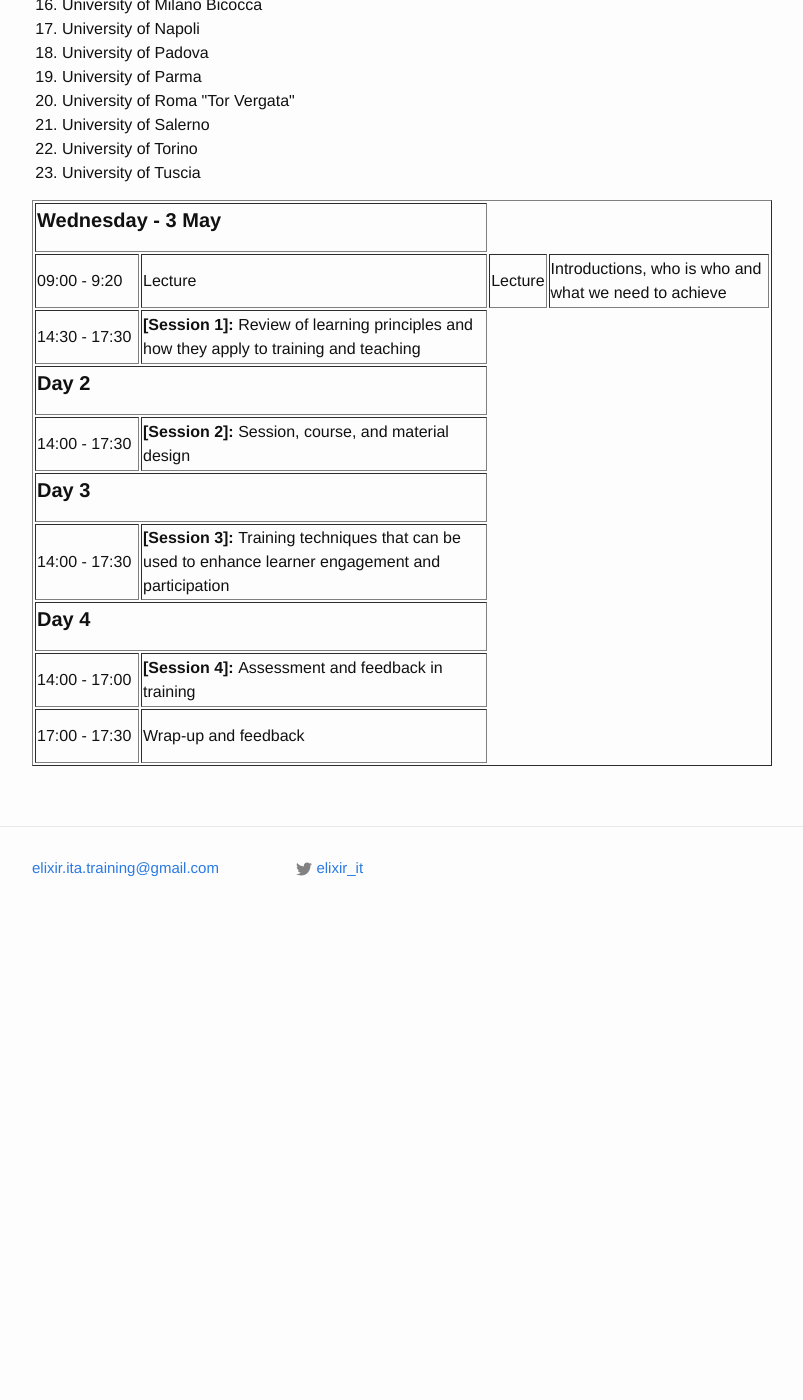
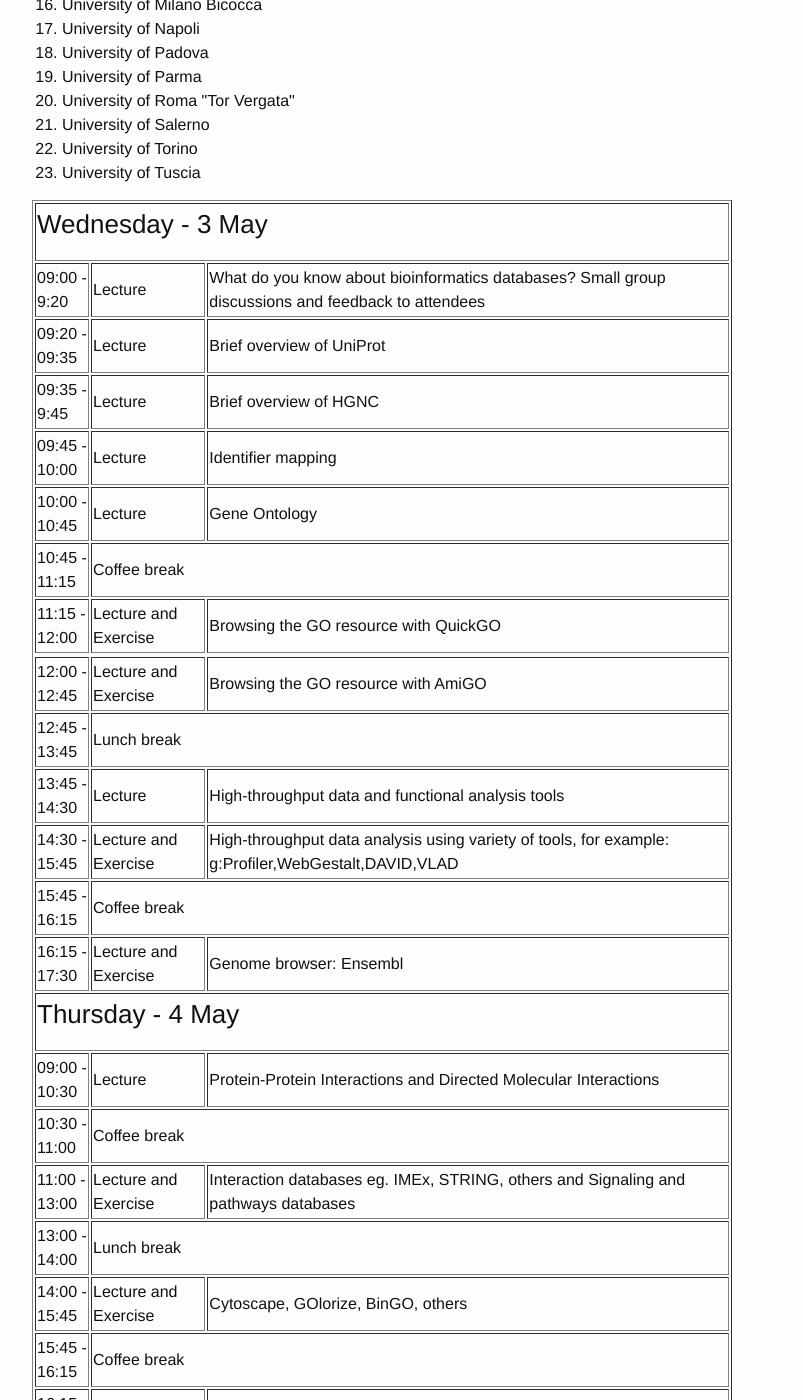
Before and after one commit to ELIXIR-IIB-training/website, a Jekyll site: the page built from _posts/2023-05-03-Gene_Ontology_TorVergata.md, in a window 1280 px wide and 1400 px high, scrolled down 3678 px. Shown: the whole window, without its empty margins (238-1041 px from the left). Built offline with Jekyll 4.4.1, drawn with Linux system fonts in a browser that asks for light colours; before the commit the page ends 4618 px from its top, so only the background shows below that; some of the changed text lies outside the part shown.

Commit message:
Update 2023-05-03-Gene_Ontology_TorVergata.md

```diff
--- a/_posts/2023-05-03-Gene_Ontology_TorVergata.md
+++ b/_posts/2023-05-03-Gene_Ontology_TorVergata.md
@@ -114,45 +114,106 @@ Participants can use the computer available in the meeting room however if they
 <br>
 
 ## Programme
-<table border="1">
+<table border="1" width="700">
 <tr>
-  <td colspan="2"><h4><b>Wednesday - 3 May</b></h4></td>
+   <td colspan="4"><h3>Wednesday - 3 May</h3></td>
 </tr>
 <tr>
-   <td height="50" width="100">09:00 - 9:20</td>
-  <td>Lecture</td>
-   <td height="50">Lecture<td height="50">Introductions, who is who and what we need to achieve</td>
+   <td height="50" width="50">09:00 - 9:20</td>
+   <td height="50">Lecture
+   <td height="50">What do you know about bioinformatics databases? Small group discussions and feedback to attendees</td>
 </tr>
 <tr>
-   <td height="50" width="100">14:30 - 17:30</td>
-   <td height="50"><b>[Session 1]: </b>Review of learning principles and how they apply to training and teaching</td>
-</tr>
-
-<tr>
-  <td colspan="2"><h4><b>Day 2</b></h4></td>
+   <td height="50">09:20 - 09:35</td>
+   <td height="50">Lecture
+   <td height="50">Brief overview of UniProt</td>
 </tr>
 <tr>
- <td height="50" width="100">14:00 - 17:30</td>
- <td height="50"><b>[Session 2]: </b>Session, course, and material design</td>
-</tr>
-
-<tr>
-  <td colspan="2"><h4><b>Day 3</b></h4></td>
+   <td height="50">09:35 - 9:45</td>
+   <td height="50">Lecture
+   <td height="50">Brief overview of HGNC</td>
 </tr>
 <tr>
-   <td height="50" width="100">14:00 - 17:30</td>
-   <td height="50"><b>[Session 3]: </b>Training techniques that can be used to enhance learner engagement and participation</td>
+   <td height="50">09:45 - 10:00</td>
+   <td height="50">Lecture
+   <td height="50">Identifier mapping</td>
 </tr>
 <tr>
-  <td colspan="2"><h4><b>Day 4</b></h4></td>
+   <td height="50">10:00 - 10:45</td>
+   <td height="50">Lecture
+   <td height="50">Gene Ontology</td>
 </tr>
 <tr>
- <td height="50" width="100">14:00 - 17:00</td>
- <td height="50"><b>[Session 4]: </b>Assessment and feedback in training</td>
+   <td height="50">10:45 - 11:15</td>
+   <td colspan="3" height="50">Coffee break</td>
 </tr>
 <tr>
- <td height="50" width="100">17:00 - 17:30</td>
- <td height="50">Wrap-up and feedback</td>
+   <td height="50">11:15 - 12:00</td>
+  <td height="50">Lecture and Exercise</td>
+   <td height="50">Browsing the GO resource with QuickGO</td>
+<tr>
+<tr>
+   <td height="50">12:00 - 12:45</td>
+  <td height="50">Lecture and Exercise</td>
+   <td height="50">Browsing the GO resource with AmiGO</td>
+   </td>
+</tr>
+<tr>
+   <td height="50">12:45 - 13:45</td>
+   <td colspan="3" height="50">Lunch break</td>
+</tr>
+<tr>
+   <td height="50">13:45 - 14:30</td>
+   <td height="50">Lecture</td>
+   <td height="50">High-throughput data and functional analysis tools</td>
+</td>
+</tr>
+<tr>
+   <td height="50">14:30 - 15:45</td>
+    <td height="50">Lecture and Exercise</td>
+   <td height="50">High-throughput data analysis using variety of tools, for example: g:Profiler,WebGestalt,DAVID,VLAD</td>
+<tr>
+   <td height="50">15:45 - 16:15</td>
+   <td colspan="3" height="50">Coffee break</td>
+</tr>
+<tr>
+   <td height="50">16:15 - 17:30</td>
+    <td height="50">Lecture and Exercise </td>
+   <td height="50">Genome browser: Ensembl</td>
+<tr>
+   <td colspan="4"><h3>Thursday - 4 May</h3></td>
+</tr>
+<tr>
+   <td height="50">09:00 - 10:30</td>
+    <td height="50">Lecture</td>
+   <td height="50">Protein-Protein Interactions and Directed Molecular Interactions</td>
+</tr>
+<tr>
+   <td height="50">10:30 - 11:00</td>
+   <td colspan="3" height="50">Coffee break</td>
+</tr>
+<tr>
+   <td height="50">11:00 - 13:00</td>
+   <td height="50">Lecture and Exercise</td>
+   <td height="50">Interaction databases eg. IMEx, STRING, others and Signaling and pathways databases</td>
+</tr>
+<tr>
+   <td height="50">13:00 - 14:00</td>
+   <td colspan="3" height="50">Lunch break</td>
+</tr>
+<tr>
+   <td height="50">14:00 - 15:45</td>
+   <td height="50">Lecture and Exercise</td>
+   <td height="50">Cytoscape, GOlorize, BinGO, others</td>
+</tr>
+<tr>
+   <td height="50">15:45 - 16:15</td>
+   <td colspan="3" height="50">Coffee break</td>
+</tr>
+<tr>
+   <td height="50">16:15 - 17:30</td>
+   <td height="50">Exercise</td>
+   <td height="50">Continue Cytoscape</td>
 </tr>
 </table>
 <br>
```
